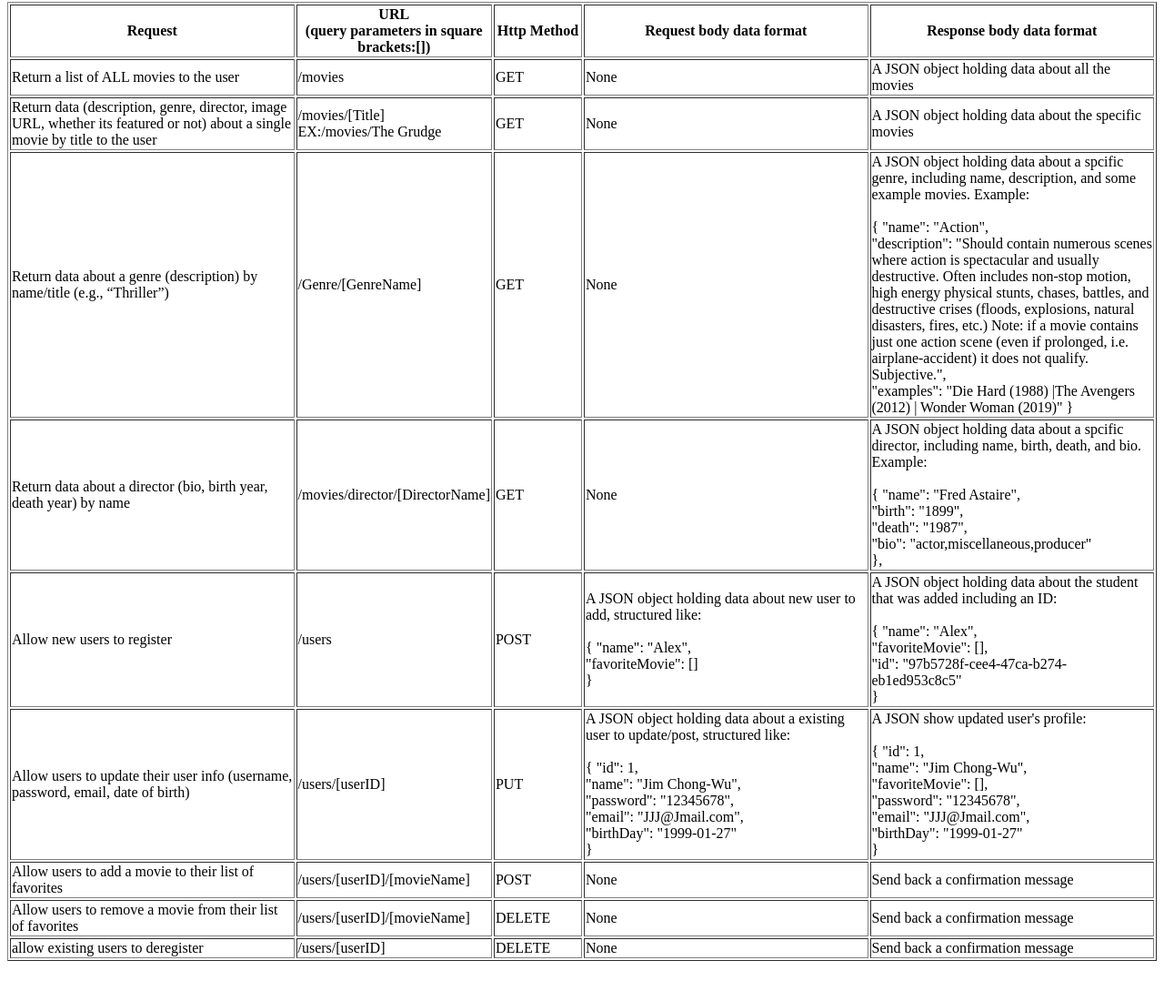
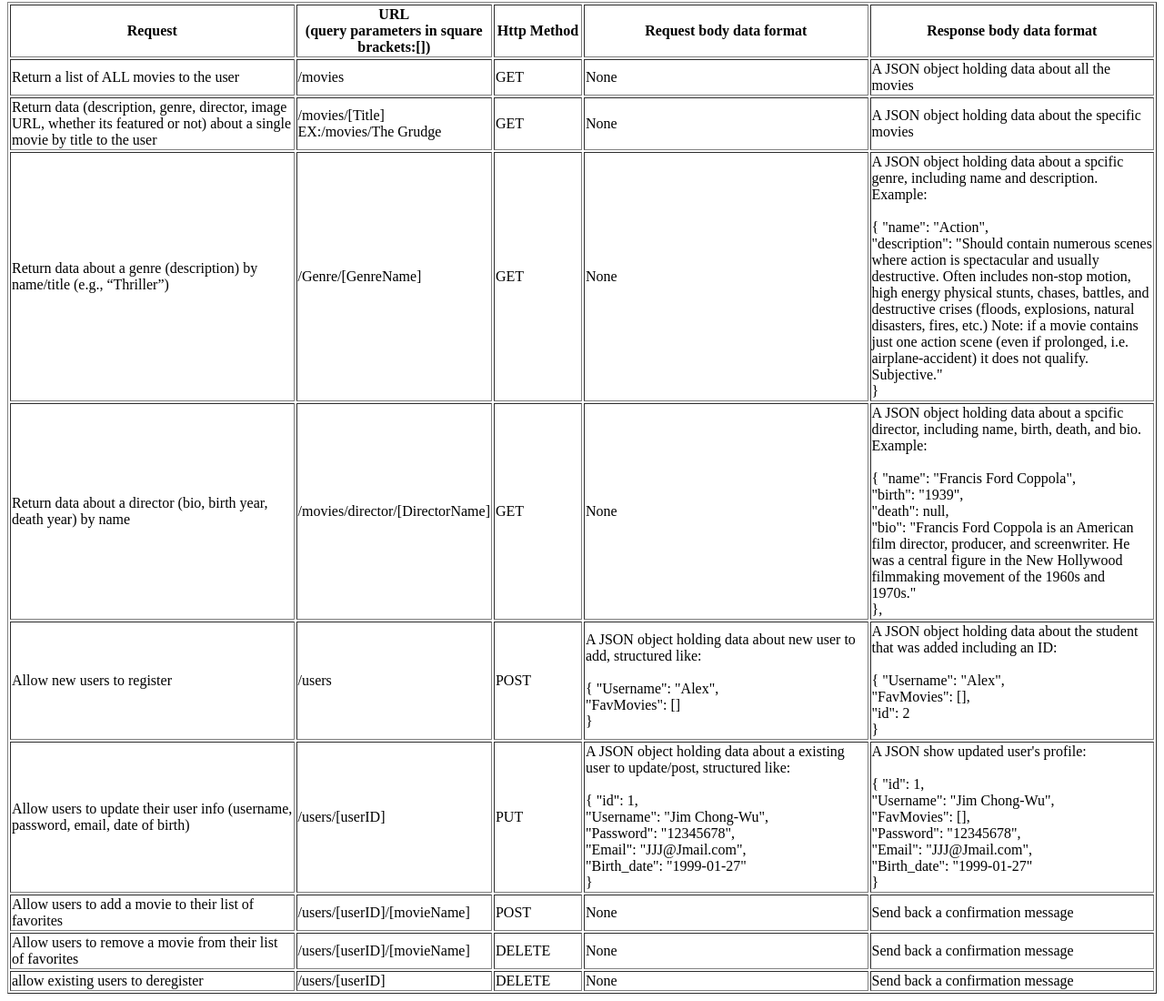
Before and after one commit to AndersonTsaiTW/CF_FSI_Ach2_Server_myFlixAPP, a website: page public/documentation.html in a window 1280 px wide. Shown: the part 164-1264 px from the top of the page at 91% size. Before the commit the page ends 1228 px from the top, so only its background shows below. Drawn offline with Linux system fonts and the light colour scheme.

Commit message:
update documentation.html

```diff
--- a/public/documentation.html
+++ b/public/documentation.html
@@ -42,11 +42,10 @@
         <td>/Genre/[GenreName]</td>
         <td>GET</td>
         <td>None</td>
-        <td>A JSON object holding data about a spcific genre, including name, description, and some example movies. Example: <br><br>
+        <td>A JSON object holding data about a spcific genre, including name and description. Example: <br><br>
           {
             "name": "Action",<br>
-            "description": "Should contain numerous scenes where action is spectacular and usually destructive. Often includes non-stop motion, high energy physical stunts, chases, battles, and destructive crises (floods, explosions, natural disasters, fires, etc.) Note: if a movie contains just one action scene (even if prolonged, i.e. airplane-accident) it does not qualify. Subjective.",<br>
-            "examples": "Die Hard (1988) |The Avengers (2012) | Wonder Woman (2019)"
+            "description": "Should contain numerous scenes where action is spectacular and usually destructive. Often includes non-stop motion, high energy physical stunts, chases, battles, and destructive crises (floods, explosions, natural disasters, fires, etc.) Note: if a movie contains just one action scene (even if prolonged, i.e. airplane-accident) it does not qualify. Subjective."<br>
           }
         </td>
       </tr>
@@ -57,10 +56,10 @@
         <td>None</td>
         <td>A JSON object holding data about a spcific director, including name, birth, death, and bio. Example: <br><br>
           {
-            "name": "Fred Astaire",<br>
-            "birth": "1899",<br>
-            "death": "1987",<br>
-            "bio": "actor,miscellaneous,producer"<br>
+            "name": "Francis Ford Coppola",<br>
+            "birth": "1939",<br>
+            "death": null,<br>
+            "bio": "Francis Ford Coppola is an American film director, producer, and screenwriter. He was a central figure in the New Hollywood filmmaking movement of the 1960s and 1970s."<br>
           },
         </td>
       </tr>
@@ -70,16 +69,16 @@
         <td>POST</td>
         <td>A JSON object holding data about new user to add, structured like:<br><br>
           {
-            "name": "Alex",<br>
-            "favoriteMovie": []<br>
+            "Username": "Alex",<br>
+            "FavMovies": []<br>
         }
         </td>
         <td>
           A JSON object holding data about the student that was added including an ID:<br><br>
           {
-            "name": "Alex",<br>
-            "favoriteMovie": [],<br>
-            "id": "97b5728f-cee4-47ca-b274-eb1ed953c8c5"<br>
+            "Username": "Alex",<br>
+            "FavMovies": [],<br>
+            "id": 2<br>
         }
         </td>
       </tr>
@@ -90,21 +89,21 @@
         <td>A JSON object holding data about a existing user to update/post, structured like:<br><br>
           {
             "id": 1,<br>
-            "name": "Jim Chong-Wu",<br>
-            "password": "12345678",<br>
-            "email": "JJJ@Jmail.com",<br>
-            "birthDay": "1999-01-27"<br>
+            "Username": "Jim Chong-Wu",<br>
+            "Password": "12345678",<br>
+            "Email": "JJJ@Jmail.com",<br>
+            "Birth_date": "1999-01-27"<br>
           }
         </td>
         <td>
           A JSON show updated user's profile:<br><br>
           {
             "id": 1,<br>
-            "name": "Jim Chong-Wu",<br>
-            "favoriteMovie": [],<br>
-            "password": "12345678",<br>
-            "email": "JJJ@Jmail.com",<br>
-            "birthDay": "1999-01-27"<br>
+            "Username": "Jim Chong-Wu",<br>
+            "FavMovies": [],<br>
+            "Password": "12345678",<br>
+            "Email": "JJJ@Jmail.com",<br>
+            "Birth_date": "1999-01-27"<br>
           }
         </td>
       </tr>
```
